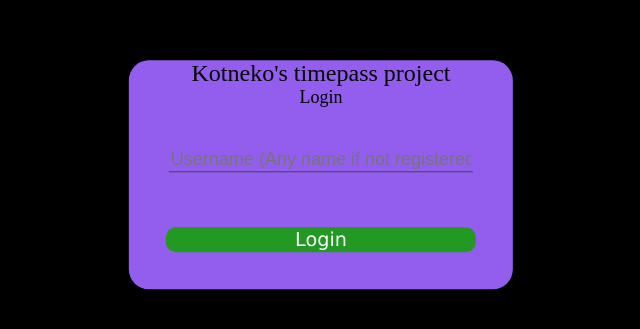
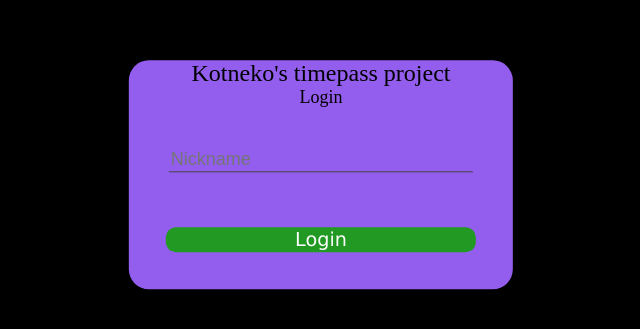
Before and after one commit to Vyasdev217/Kot_DemoChat, a website: page pages/login.html in a window 1280 px wide. Shown: the part 225-554 px from the top of the page, without its empty margins (319-959 px from the left). Drawn offline with Linux system fonts and the light colour scheme.

Commit message:
lil update

```diff
--- a/pages/login.html
+++ b/pages/login.html
@@ -72,7 +72,7 @@
             <form method="post" action="/auth">
                 <div id="errMsg" style="color: red"></div>
                 <!--label for="username">Name:</label-->
-                <input type="text" id="name" name="name" placeholder="Username (Any name if not registered)">
+                <input type="text" id="name" name="name" placeholder="Nickname">
                 <br>
                 <!--label for="password">Password:</label-->
                 <!--input type="password" id="secret" name="secret" placeholder="secret"-->
```
